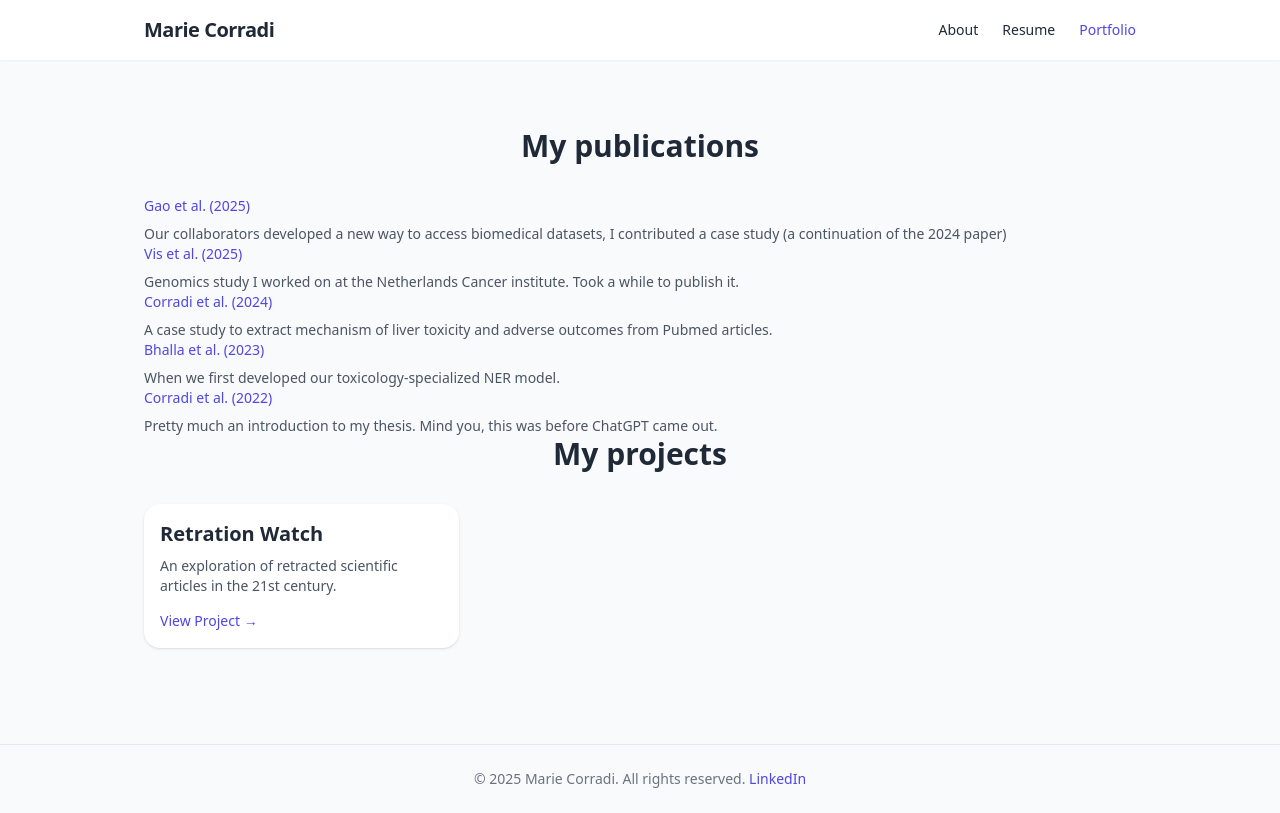
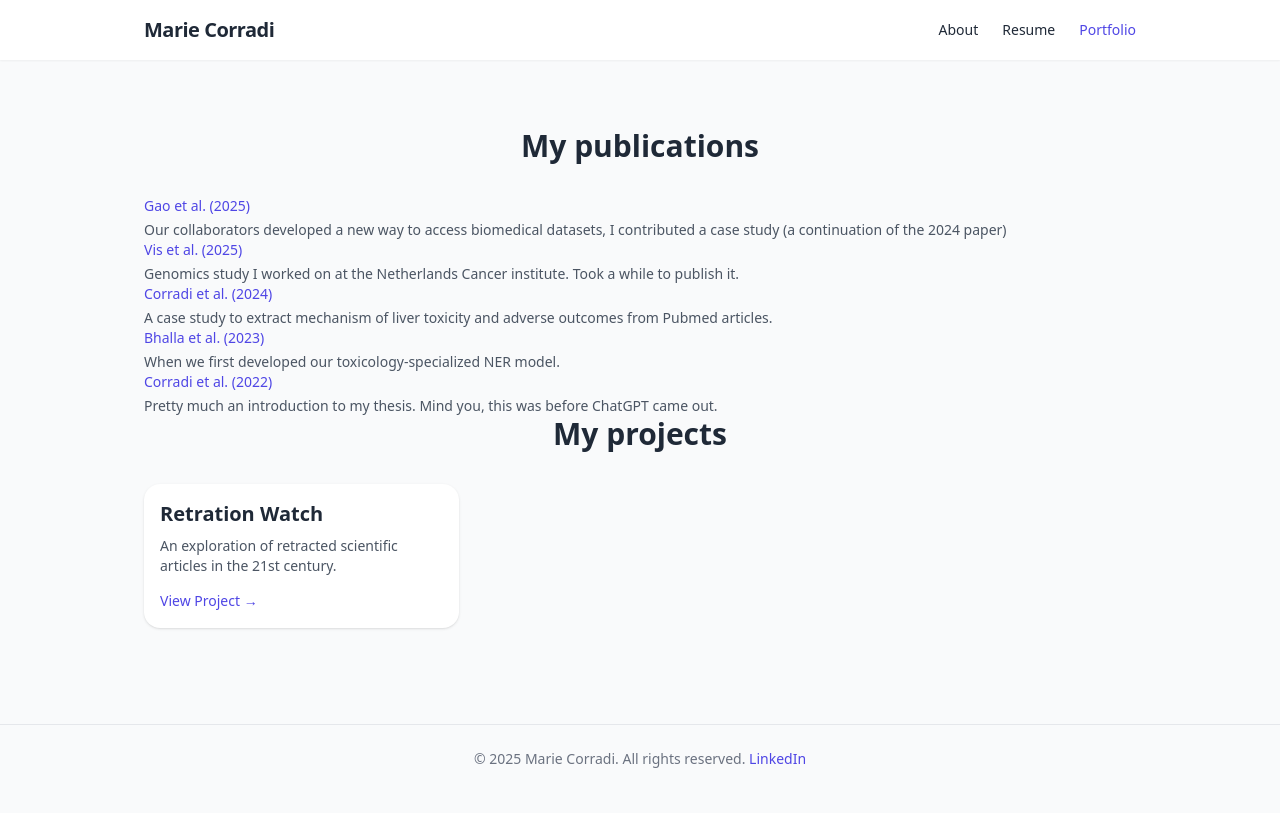
Before and after one commit to MarieCo/TimeWarp, a plain HTML site: page portfolio.html in a window 1280 px wide. Drawn offline with nearby package versions, Linux system fonts and the light colour scheme.

Commit message:
fix spacing

```diff
--- a/portfolio.html
+++ b/portfolio.html
@@ -25,33 +25,33 @@
       </nav>
     </header>
 
-    <main class="pt-32 max-w-5xl mx-auto px-4">
-      <h2 class="text-3xl font-bold mb-8 text-center">My publications</h2>
-        <p class="text-gray-600 dark:text-gray-400 text-sm mb-2">
+    <main class="pt-32 max-w-5xl mx-auto px-4 mb-3">
+      <h2 class="text-3xl font-bold mb-8 text-center mb-2">My publications</h2>
+        <p class="text-gray-600 dark:text-gray-400 text-sm mb-1">
           <a href="https://pmc.ncbi.nlm.nih.gov/articles/PMC12380851/" class="text-indigo-600 dark:text-indigo-400 hover:text-indigo-800 dark:hover:text-indigo-300 font-medium hover:font-semibold transition">Gao et al. (2025)</a>
         </p>
         <p class="text-gray-600 dark:text-gray-400 text-sm">
           Our collaborators developed a new way to access biomedical datasets, I contributed a case study (a continuation of the 2024 paper)
         </p>
-        <p class="text-gray-600 dark:text-gray-400 text-sm mb-2">
+        <p class="text-gray-600 dark:text-gray-400 text-sm mb-1">
           <a href="https://pmc.ncbi.nlm.nih.gov/articles/PMC11927350/" class="text-indigo-600 dark:text-indigo-400 hover:text-indigo-800 dark:hover:text-indigo-300 font-medium hover:font-semibold transition">Vis et al. (2025)</a>
         </p>
         <p class="text-gray-600 dark:text-gray-400 text-sm">
           Genomics study I worked on at the Netherlands Cancer institute. Took a while to publish it.
         </p>
-        <p class="text-gray-600 dark:text-gray-400 text-sm mb-2">
+        <p class="text-gray-600 dark:text-gray-400 text-sm mb-1">
           <a href="https://pmc.ncbi.nlm.nih.gov/articles/PMC11116573/" class="text-indigo-600 dark:text-indigo-400 hover:text-indigo-800 dark:hover:text-indigo-300 font-medium hover:font-semibold transition">Corradi et al. (2024)</a>
         </p>
         <p class="text-gray-600 dark:text-gray-400 text-sm">
           A case study to extract mechanism of liver toxicity and adverse outcomes from Pubmed articles.
         </p>
-        <p class="text-gray-600 dark:text-gray-400 text-sm mb-2">
+        <p class="text-gray-600 dark:text-gray-400 text-sm mb-1">
           <a href="https://pmc.ncbi.nlm.nih.gov/articles/PMC9825785/" class="text-indigo-600 dark:text-indigo-400 hover:text-indigo-800 dark:hover:text-indigo-300 font-medium hover:font-semibold transition">Bhalla et al. (2023)</a>
         </p>
         <p class="text-gray-600 dark:text-gray-400 text-sm">
           When we first developed our toxicology-specialized NER model.
         </p>
-        <p class="text-gray-600 dark:text-gray-400 text-sm mb-2">
+        <p class="text-gray-600 dark:text-gray-400 text-sm mb-1">
           <a href="https://pmc.ncbi.nlm.nih.gov/articles/PMC9934466/" class="text-indigo-600 dark:text-indigo-400 hover:text-indigo-800 dark:hover:text-indigo-300 font-medium hover:font-semibold transition">Corradi et al. (2022)</a>
         </p>
         <p class="text-gray-600 dark:text-gray-400 text-sm">
```
Also changed, not shown: resume.html (+9 -9 lines).
